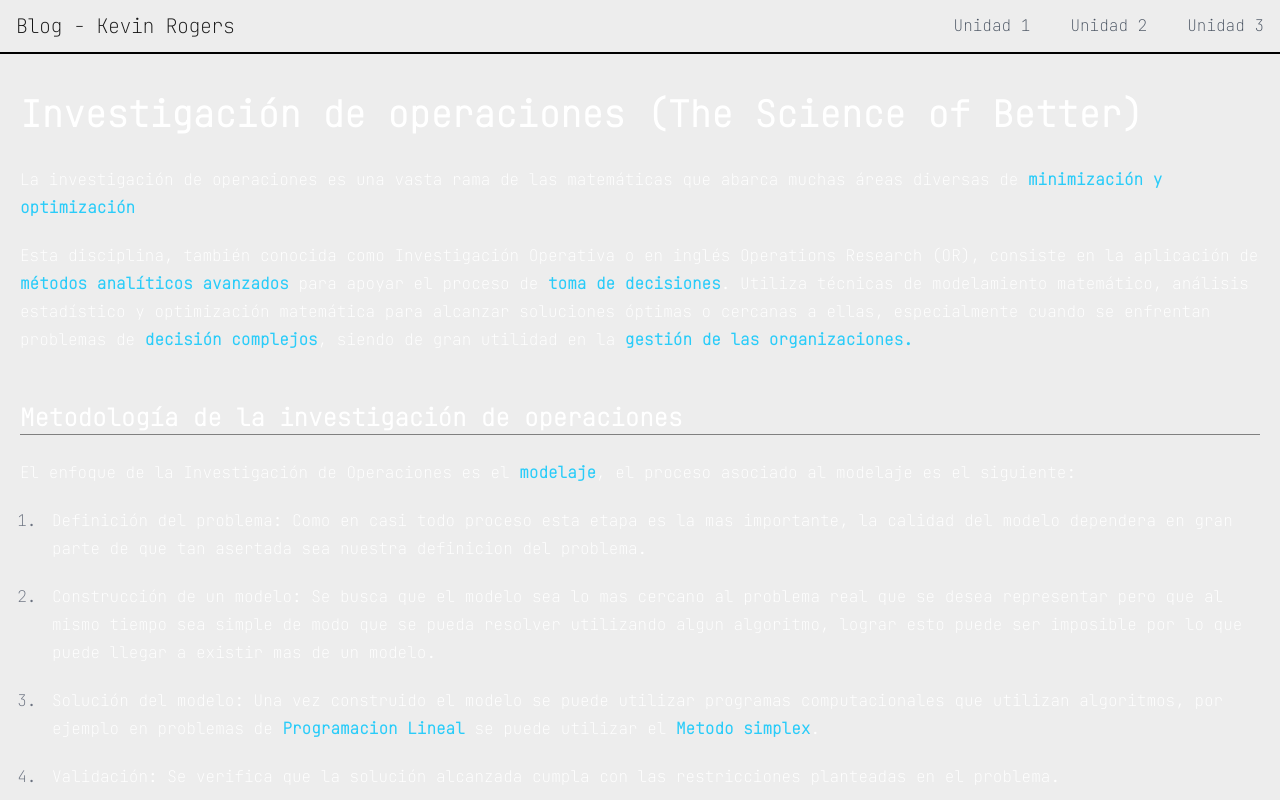
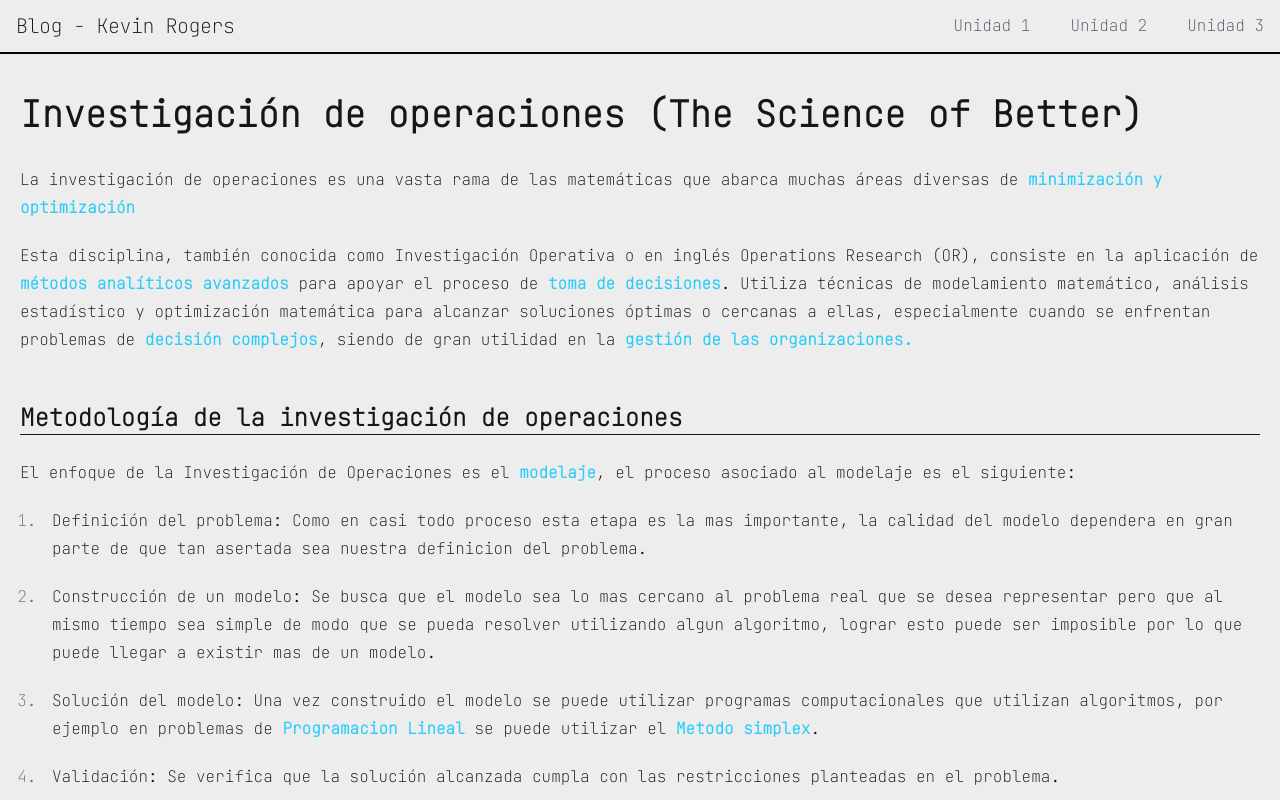
Before and after one commit to KORC-hub/portafolio_io, a Next.js app: page / in a window 1280 px wide. Shown: the top 800 px of the page. Built offline with nearby package versions, Linux system fonts and the light colour scheme.

Commit message:
fixing light theme colors

```diff
--- a/src/app/globals.css
+++ b/src/app/globals.css
@@ -5,12 +5,14 @@
 :root {
     --background: #ededed;
     --foreground: #161616;
+    --highlight: #2accf9;
 }
 
 @media (prefers-color-scheme: dark) {
     :root {
         --background: #161616;
         --foreground: #ededed;
+        --highlight: #2accf9;
     }
 }
 
--- a/tailwind.config.ts
+++ b/tailwind.config.ts
@@ -12,20 +12,28 @@ export default {
             colors: {
                 background: "var(--background)",
                 foreground: "var(--foreground)",
+                highlight: "var(--highlight)",
             },
             typography: {
                 DEFAULT: {
                     css: {
                         h1: {
-                            color: "white",
+                            color: "var(--foreground)",
                             fontWeight: "700",
                         },
                         h2: {
-                            color: "white",
-                            borderBottom: "1px solid gray",
+                            color: "var(--foreground)",
+                            borderBottom: "1px solid var(--foreground)",
+                            borderOpacity: "0.9",
                         },
                         strong: {
-                            color: "#2accf9",
+                            color: "var(--highlight)",
+                        },
+                        p: {
+                            color: "var(--foreground)",
+                        },
+                        li: {
+                            color: "var(--foreground)",
                         },
                     },
                 },
```
